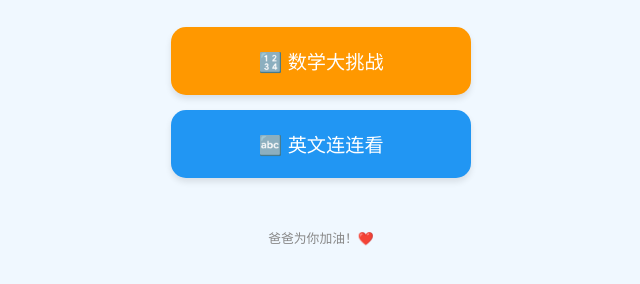
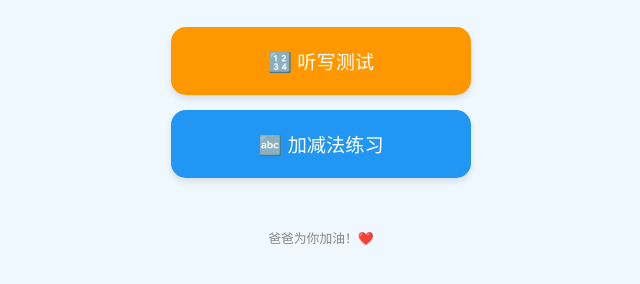
Before and after one commit to ongcheongwei-ai/ZhongYi-Learning-Space, a plain HTML site: page index.html in a window 1280 px wide. Shown: the part 98-382 px from the top of the page, without its empty margins (319-959 px from the left). Drawn offline with Linux system fonts and the light colour scheme.

Commit message:
Update index.html

```diff
--- a/index.html
+++ b/index.html
@@ -22,8 +22,8 @@
     <h1>🚀 忠义的学习乐园</h1>
 
     <div class="game-list">
-        <a href="math.html" class="game-btn math">🔢 数学大挑战</a>
-        <a href="words.html" class="game-btn words">🔤 英文连连看</a>
+        <a href="Spelling Ejaan app.html" class="game-btn math">🔢 听写测试</a>
+        <a href="addition and subtraction app.html" class="game-btn words">🔤 加减法练习</a>
         </div>
 
     <p style="margin-top: 50px; color: #888; font-size: 0.8rem;">爸爸为你加油！❤️</p>
```
